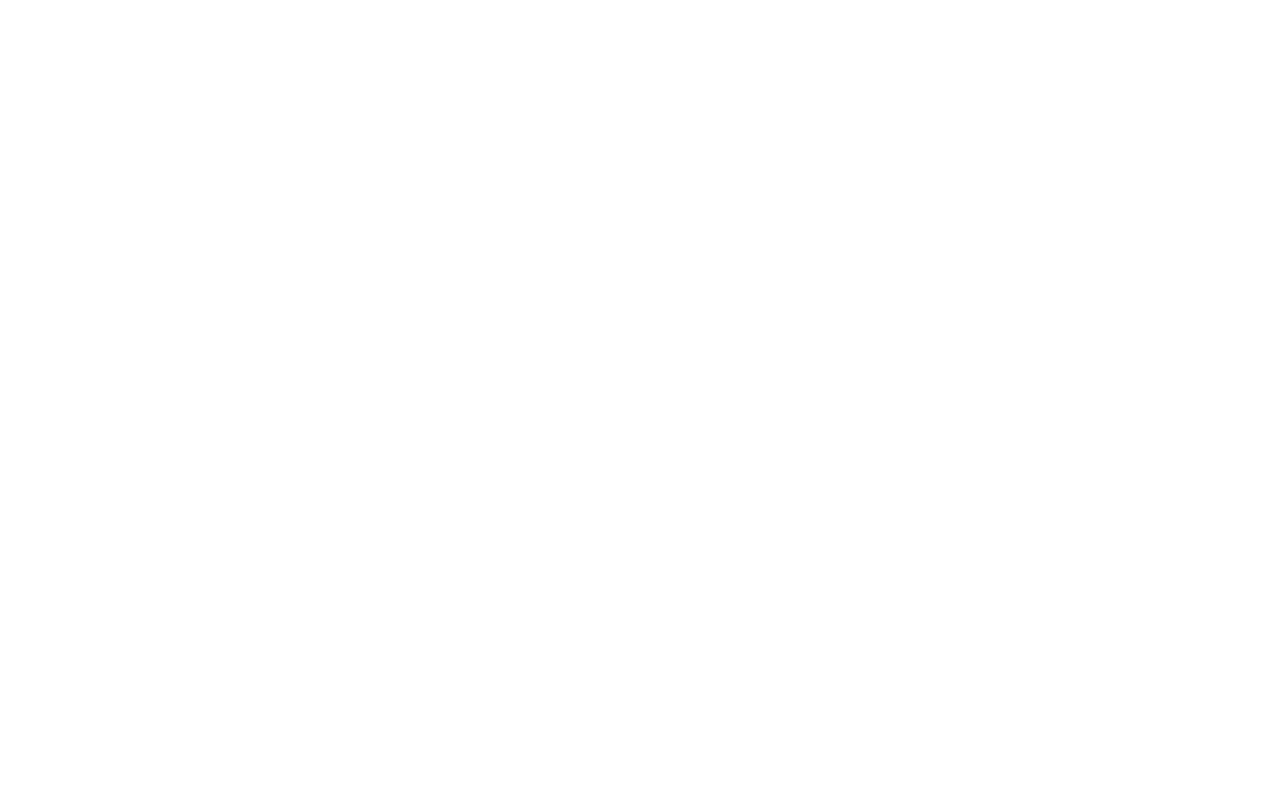
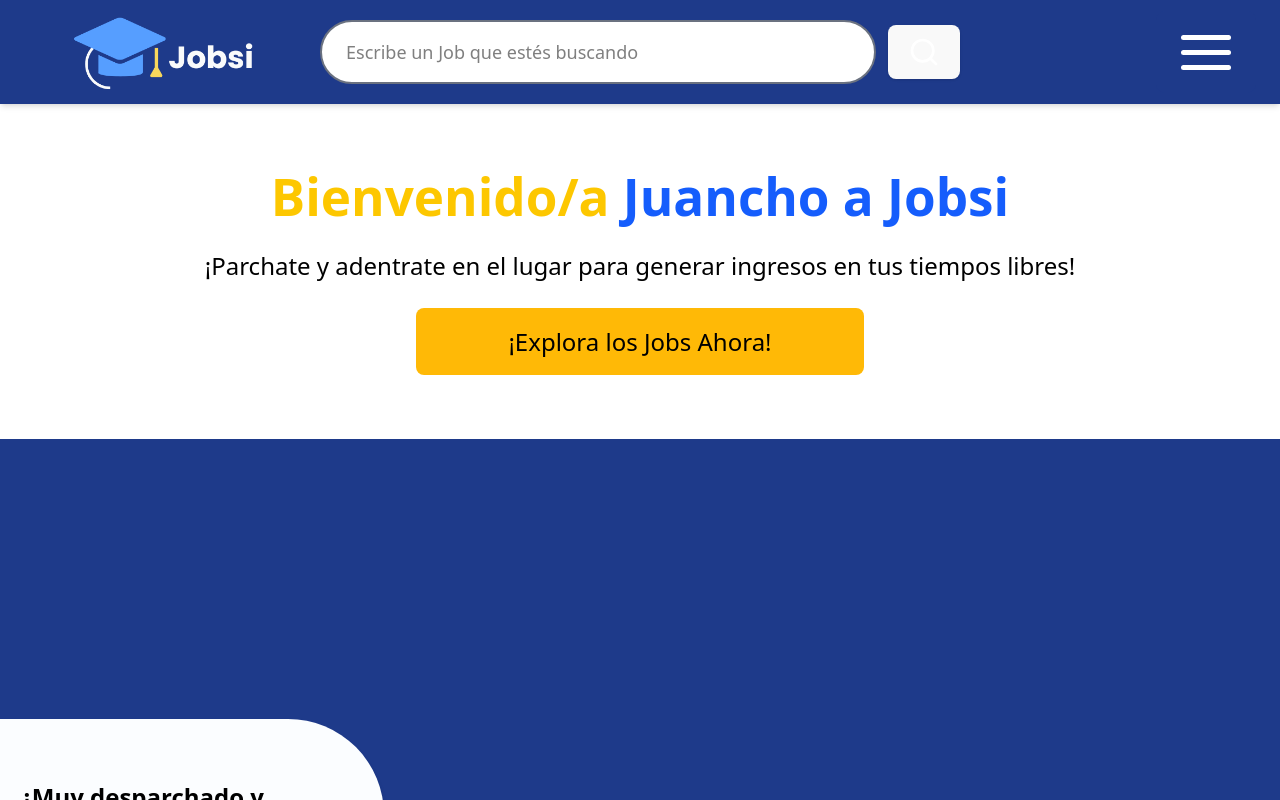
Before and after one commit to Jobsi-PPI/Jobsi_Frontend_Project, a React (Vite) app: page /home in a window 1280 px wide. Before the commit this address had no page. Shown: the top 800 px of the page. Built offline with nearby package versions, Linux system fonts and the light colour scheme.

Commit message:
avances en la interfaz Home de Jobsi

```diff
--- a/package.json
+++ b/package.json
@@ -13,6 +13,7 @@
     "@tailwindcss/vite": "^4.1.13",
     "react": "^19.1.1",
     "react-dom": "^19.1.1",
+    "react-icons": "^5.5.0",
     "react-router-dom": "^7.9.1",
     "tailwindcss": "^4.1.13"
   },
--- a/src/features/auth/Login.jsx
+++ b/src/features/auth/Login.jsx
@@ -32,6 +32,7 @@
                 </h1>
             </div>
             <form className="space-y-4">
+
                 <div>
                     <label className="block text-sm font-medium text-black">
                         Correo institucional
@@ -67,7 +68,8 @@
                     </button>
 
                     <button
-                    type="submit"
+                    type="button"
+                    onClick={() => navigate("/home")}
                     className="w-1/2 btn-amarillo text-black py-2 rounded-lg transition"
                     >
                     Entrar
--- a/src/features/auth/Register.jsx
+++ b/src/features/auth/Register.jsx
@@ -1,8 +1,13 @@
 import { useNavigate } from "react-router-dom";
-import React from 'react'
+import React, { useState } from 'react'
 
 function Register() {
     const navigate = useNavigate();
+
+    const [password, setPassword] = useState('');
+    const [confirmPassword, setConfirmPassword] = useState('');
+    const [passwordError, setPasswordError] = useState('');
+
 return (<>
     <div className="flex min-h-screen w-full">
         {/* Div blanco de la izquierda */}
@@ -55,7 +60,18 @@
 
             <div className="w-full max-w-3xl bg-[#fbfdff] py-15 pl-10 pr-60 rounded-[100px] shadow-md transform translate-x-[15%] mt-16 z-0">
 
-                <form className="space-y-4">
+                <form
+                    className="space-y-4"
+                    onSubmit={(e) => {
+                        e.preventDefault();
+                        if (password !== confirmPassword) {
+                            setPasswordError('Las contraseñas no coinciden.');
+                            return;
+                        }
+                        setPasswordError('');
+                        // continuar con submit / API
+                    }}
+                >
                     <h1 className='text-[#1c4363] text-2xl font-bold mb-6 mt-0'>Registro de cuenta</h1>
 
                     {/* Main grid de las columnas */}
@@ -63,20 +79,51 @@
                         {/* Columna izquierda */}
                         <div className="w-1/2 space-y-4">
                             <div>
+                                <label className="block text-base font-bold text-black">Nombre</label>
+                                <input type="text" placeholder="Ingresa tu nombre" className="w-full p-2 border-2 border-[#6b7280] rounded-lg focus:ring-2 focus:ring-blue-500 text-black" />
+                            </div>
+                            <div>
+                                <label className="block text-base font-bold text-black">Apellidos</label>
+                                <input type="text" placeholder="Ingresa tus apellidos" className="w-full p-2 border-2 border-[#6b7280] rounded-lg focus:ring-2 focus:ring-blue-500 text-black" />
+                            </div>
+                            <div>
                                 <label className="block text-base font-bold text-black">Correo institucional</label>
                                 <input type="email" placeholder="Ingresa tu correo universitario" className="w-full p-2 border-2 border-[#6b7280] rounded-lg focus:ring-2 focus:ring-blue-500 text-black" />
                             </div>
                             <div>
-                                <label className="block text-base font-bold text-black">Institución</label>
-                                <input type="text" placeholder="Digita el nombre de tu institución" className="w-full p-2 border-2 border-[#6b7280] rounded-lg focus:ring-2 focus:ring-blue-500 text-black" />
-                            </div>
-                            <div>
                                 <label className="block text-base font-bold text-black">Contraseña</label>
-                                <input type="password" placeholder="Ingresa tu contraseña" className="w-full p-2 border-2 border-[#6b7280] rounded-lg focus:ring-2 focus:ring-blue-500 text-black" />
+                                <input
+                                    type="password"
+                                    value={password}
+                                    onChange={(e) => {
+                                        setPassword(e.target.value);
+                                        if (passwordError) setPasswordError('');
+                                    }}
+                                    placeholder="Ingresa tu contraseña"
+                                    className={`w-full p-2 rounded-lg focus:ring-2 focus:ring-blue-500 text-black border-2 ${passwordError ? 'border-red-500' : 'border-[#6b7280]'}`}
+                                />
                             </div>
                             <div>
                                 <label className="block text-base font-bold text-black">Confirmar contraseña</label>
-                                <input type="password" placeholder="Confirma la contraseña" className="w-full p-2 border-2 border-[#6b7280] rounded-lg focus:ring-2 focus:ring-blue-500 text-black" />
+                                <input
+                                    type="password"
+                                    value={confirmPassword}
+                                    onChange={(e) => {
+                                        setConfirmPassword(e.target.value);
+                                        if (passwordError) setPasswordError('');
+                                    }}
+                                    placeholder="Confirma la contraseña"
+                                    className={`w-full p-2 rounded-lg focus:ring-2 focus:ring-blue-500 text-black border-2 ${passwordError ? 'border-red-500' : 'border-[#6b7280]'}`}
+                                />
+
+                                {/* Mensaje de error limpio y accesible */}
+                                <p
+                                    className={`mt-2 text-sm ${passwordError ? 'text-red-600' : 'text-transparent'}`}
+                                    role="alert"
+                                    aria-live="polite"
+                                >
+                                    {passwordError || ' '}
+                                </p>
                             </div>
 
                             {/* Botón permanecerá en la columna izquierda */}
@@ -87,6 +134,10 @@
 
                         {/* Columna derecha */}
                         <div className="w-1/2 space-y-4">
+                            <div>
+                                <label className="block text-base font-bold text-black">Segundon nombre</label>
+                                <input type="text" placeholder="Digita tu segundo nombre (opcional)" className="w-full p-2 border-2 border-[#6b7280] rounded-lg focus:ring-2 focus:ring-blue-500 text-black" />
+                            </div>
                             <div>
                                 <label className="block text-base font-bold text-black">Cédula</label>
                                 <input type="number" placeholder="Ingresa tu cédula" className="w-full p-2 border-2 border-[#6b7280] rounded-lg focus:ring-2 focus:ring-blue-500 text-black" />
--- a/src/features/home/Home.jsx
+++ b/src/features/home/Home.jsx
@@ -1,20 +1,93 @@
 import { useNavigate } from "react-router-dom";
-
+import { FiSearch, FiMenu } from "react-icons/fi"; // react-icons (Feather)
 const Home = () => {
 const navigate = useNavigate();
-    return (
+const username = localStorage.getItem("username") || "Juancho";
+
+return (
     <>
-        <div className="flex items-center justify-center min-h-screen w-full bg-green-100">
-            <h1 className="text-3xl font-bold text-green-700">Bienvenido a Jobsi 🚀</h1>
+    {/* Header */}
+    <div className="w-full py-13 shadow-md bg-[#1e3a8a] relative">
+        {/* Left: logo */}
+        <div className="absolute left-6 top-1/2 -translate-y-1/2">
+            <img
+            src="/src/assets/Jobsi_home_logo.png"
+            alt="Logo Jobsi Home"
+            //className="w-[200px] h-[80px] object-cover"
+            className="w-[270px] h-[100px] object-cover"
+            />
+        </div>
+
+        {/* Center: buscador (exactamente centrado) */}
+        <div className="absolute left-1/2 top-1/2 -translate-x-1/2 -translate-y-1/2 w-1/2 max-w-[700px]">
+            <form className="flex items-center gap-3">
+                <input
+                    type="text"
+                    placeholder="Escribe un Job que estés buscando"
+                    className="flex-1 h-16 px-6 text-lg border-2 border-[#6b7280] rounded-full text-black bg-white"
+                />
+                <button
+                    type="button"
+                    aria-label="Buscar"
+                    className="p-3 rounded-full bg-white text-white flex items-center justify-center shadow-sm"
+                    onClick={() => { /* acción de búsqueda */ }}
+                >
+                    <FiSearch className="w-8 h-8" />
+                </button>
+            </form>
+        </div>
+
+        {/* Right: botón menú (tres líneas) en blanco */}
+        <div className="absolute right-6 top-1/2 -translate-y-1/2">
             <button
-                onClick={() => navigate("/login")}
-                className="ml-6 btn-azul text-white py-2 px-6 rounded-lg transition"
+            type="button"
+            aria-label="Abrir menú"
+            onClick={() => { /* abrir menú */ }}
+            className="p-2 text-white"
+            style={{ backgroundColor: '#1e3a8a' }} // inline asegura que se vea
             >
-                Ir a login
+            <FiMenu className="w-15 h-15" />
             </button>
         </div>
-    </>
-    );
+    </div>
+
+    {/* Bienvenida usuario */}
+    <div className="w-full bg-white">
+        <div className="max-w-4xl mx-auto flex flex-col items-center text-center py-16 gap-6">
+            <h1 className="text-3xl font-bold">
+                <span className="text-yellow-400">Bienvenido/a </span>
+                <span className="text-blue-600">{username}</span>
+                <span className="text-blue-600"> a Jobsi</span>
+            </h1>
+
+            <h3 className="font-light text-[24px] text-black">
+                ¡Parchate y adentrate en el lugar para generar ingresos en tus tiempos libres!
+            </h3>
+
+            <button
+                type="button"
+                onClick={() => navigate('/jobs')}
+                className="w-full sm:w-1/2 btn-amarillo text-black transition !text-[24px] "
+            >
+                ¡Explora los Jobs Ahora!
+            </button>
+        </div>
+    </div>
+
+    {/* Jobsi Info */}
+    <div className="w-full bg-[#1e3a8a] relative overflow-visible">
+        <div className="max-w-[900px] mx-auto py-70">
+            {/* caja desplazada hacia la izquierda la mitad de su ancho, sin scroll */}
+            <div className="absolute left-0 -translate-x-1/2 w-full max-w-3xl bg-[#fbfdff] py-15 rounded-[100px] shadow-md z-0">
+                    <h2 className="text-black font-bold text-[24px] text-right pr-30">
+                        ¿Muy desparchado y <br /> sin nada que hacer?
+                    </h2>
+            </div>
+        </div>
+    </div>
+
+</>
+);
 };
 
 export default Home;
--- a/src/routes/Routes.jsx
+++ b/src/routes/Routes.jsx
@@ -7,7 +7,7 @@
 return (
 <BrowserRouter>
     <Routes>
-        <Route path="/" element={<Home />} />
+        <Route path="/home" element={<Home />} />
         <Route path="/login" element={<Login />} />
         <Route path="/register" element={<Register />} />
 
```
Also changed, not shown: src/assets/Jobsi_home_logo.png (added), 1 other file (tests, documents, lock files or other folders).
